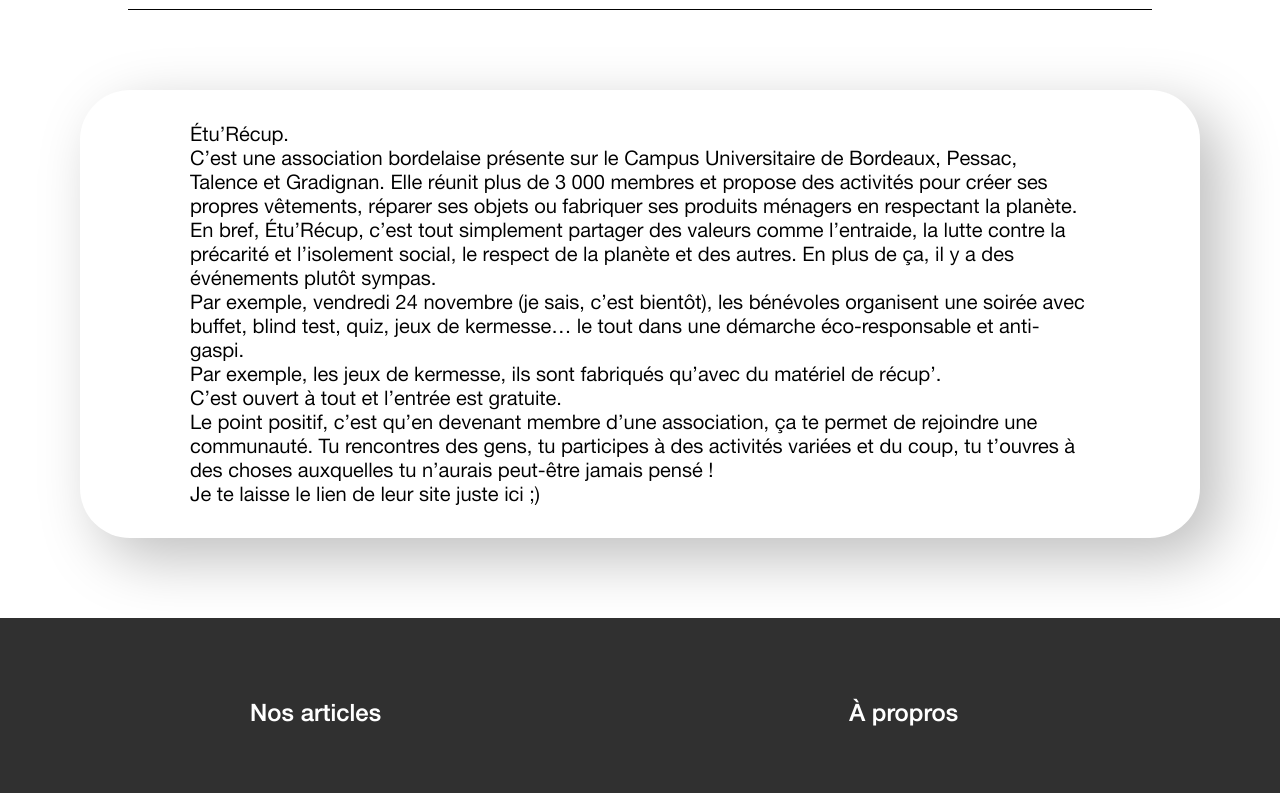
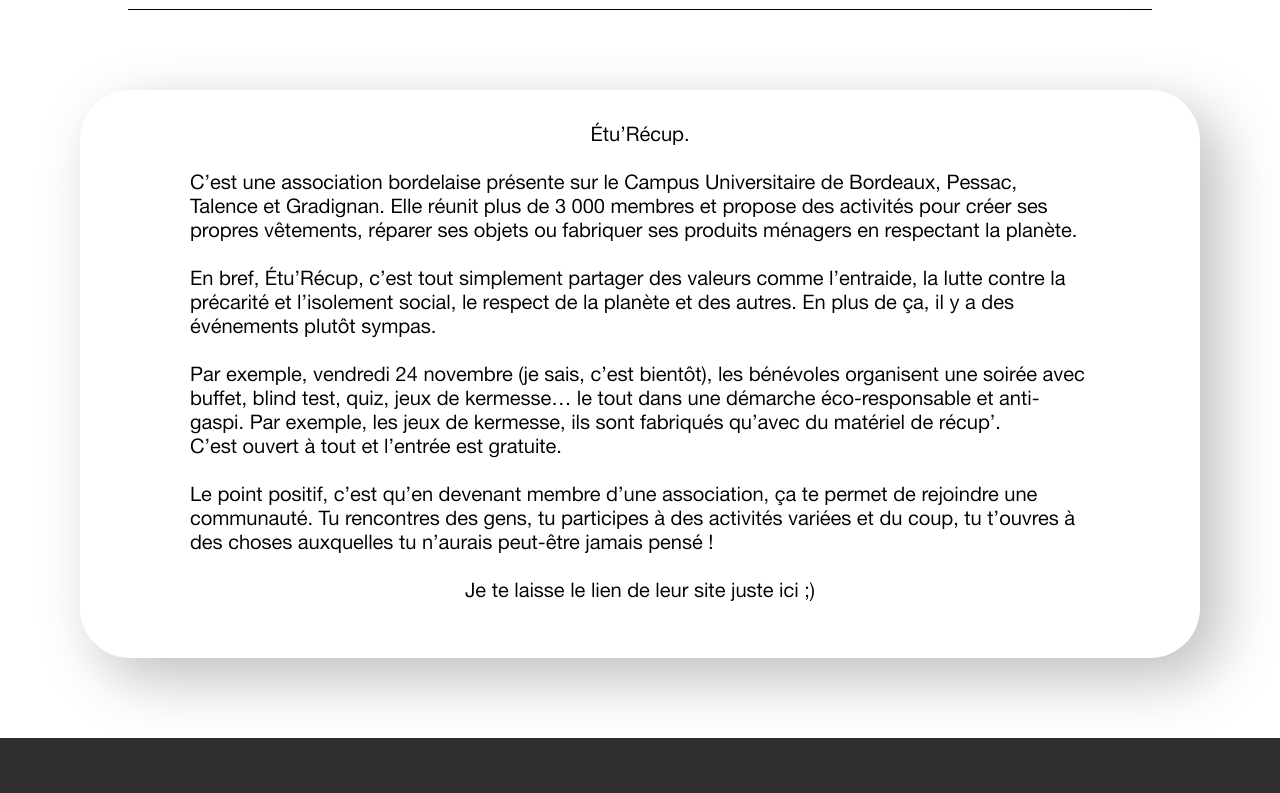
Before and after one commit to HeloisePi/Reboot2023_, a SvelteKit app: page /sedivertir/eturecup in a window 1280 px wide. Shown: the part 620-1413 px from the top of the page. Built offline with nearby package versions, Linux system fonts and the light colour scheme.

Commit message:
p margin bottom

```diff
--- a/src/routes/sedivertir/boireunverre/+page.svelte
+++ b/src/routes/sedivertir/boireunverre/+page.svelte
@@ -3,7 +3,7 @@
 import HeroTheme from "../../component/HeroTheme.svelte";
 </script>
 
-<HeroTheme srcImg="/images/logo/cocktail.svg" title="Schlouk map, pour boire des verres sans se ruiner !"></HeroTheme>
+<HeroTheme srcImg="/images/logo/cocktail.svg" title="Boire sans se ruiner !"></HeroTheme>
 <section>
 <Contenaire><p>Est-ce que toi aussi t’aimes aller boire des verres avec tes potes, mais tu vas toujours dans le même bar parce que soit la pinte n'est pas chère, soit la terrasse est grande, soit tu ne connais pas les autres bars ? </p>
 
--- a/src/routes/sedivertir/eturecup/+page.svelte
+++ b/src/routes/sedivertir/eturecup/+page.svelte
@@ -7,19 +7,24 @@
 <section>
 <Contenaire><p>Étu’Récup. <br>
 
-    C’est une association bordelaise présente sur le Campus Universitaire de Bordeaux,
-    Pessac, Talence et Gradignan. Elle réunit plus de 3 000 membres et propose des activités pour créer ses propres vêtements, réparer ses objets ou fabriquer ses produits ménagers en respectant la planète. <br>
+    <p>C’est une association bordelaise présente sur le Campus Universitaire de Bordeaux,
+    Pessac, Talence et Gradignan. Elle réunit plus de 3 000 membres et propose des activités
+    pour créer ses propres vêtements, réparer ses objets ou fabriquer ses produits ménagers en respectant la planète. </p>
 
-    En bref, Étu’Récup, c’est tout simplement partager des valeurs comme l’entraide,
-    la lutte contre la précarité et l’isolement social, le respect de la planète et des autres. En plus de ça, il y a des événements plutôt sympas. <br>
+   <p>En bref, Étu’Récup, c’est tout simplement partager des valeurs comme l’entraide,
+    la lutte contre la précarité et l’isolement social, le respect de la planète et des autres.
+    En plus de ça, il y a des événements plutôt sympas. </p>
 
-    Par exemple, vendredi 24 novembre (je sais, c’est bientôt), les bénévoles organisent une soirée avec buffet, blind test, quiz, jeux de kermesse… le tout dans une démarche éco-responsable et anti-gaspi. <br>
+    <p>Par exemple, vendredi 24 novembre (je sais, c’est bientôt), les bénévoles
+    organisent une soirée avec buffet, blind test, quiz, jeux de kermesse… le tout dans une démarche éco-responsable et anti-gaspi.
     Par exemple, les jeux de kermesse, ils sont fabriqués qu’avec du matériel de récup’. <br>
-    C’est ouvert à tout et l’entrée est gratuite.<br>
+    C’est ouvert à tout et l’entrée est gratuite.</p>
 
-    Le point positif, c’est qu’en devenant membre d’une association, ça te permet de rejoindre une communauté. Tu rencontres des gens, tu participes à des activités variées et du coup, tu t’ouvres à des choses auxquelles tu n’aurais peut-être jamais pensé ! <br>
+    <p>Le point positif, c’est qu’en devenant membre d’une association, ça te permet de
+    rejoindre une communauté. Tu rencontres des gens, tu participes à des activités variées
+    et du coup, tu t’ouvres à des choses auxquelles tu n’aurais peut-être jamais pensé ! </p>
 
-    Je te laisse le lien de leur site <a href="http://eturecup.org">juste ici </a>;)</p>
+    <p>Je te laisse le lien de leur site <a href="http://eturecup.org">juste ici </a>;)</p>
 
     </Contenaire>
 </section>
@@ -33,5 +38,6 @@
     }
     p{
         max-width: 900px;
+        margin-bottom: 3vh;
     }
 </style>
```
